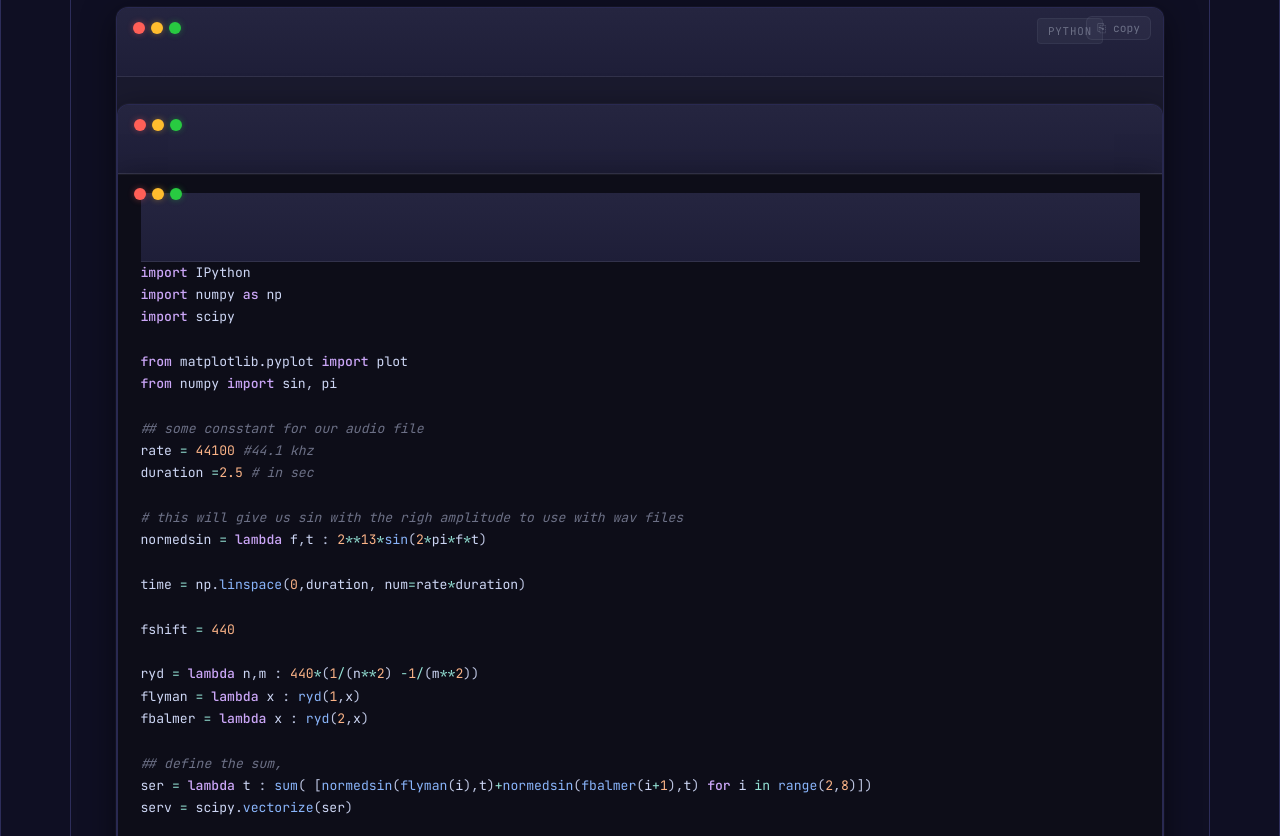
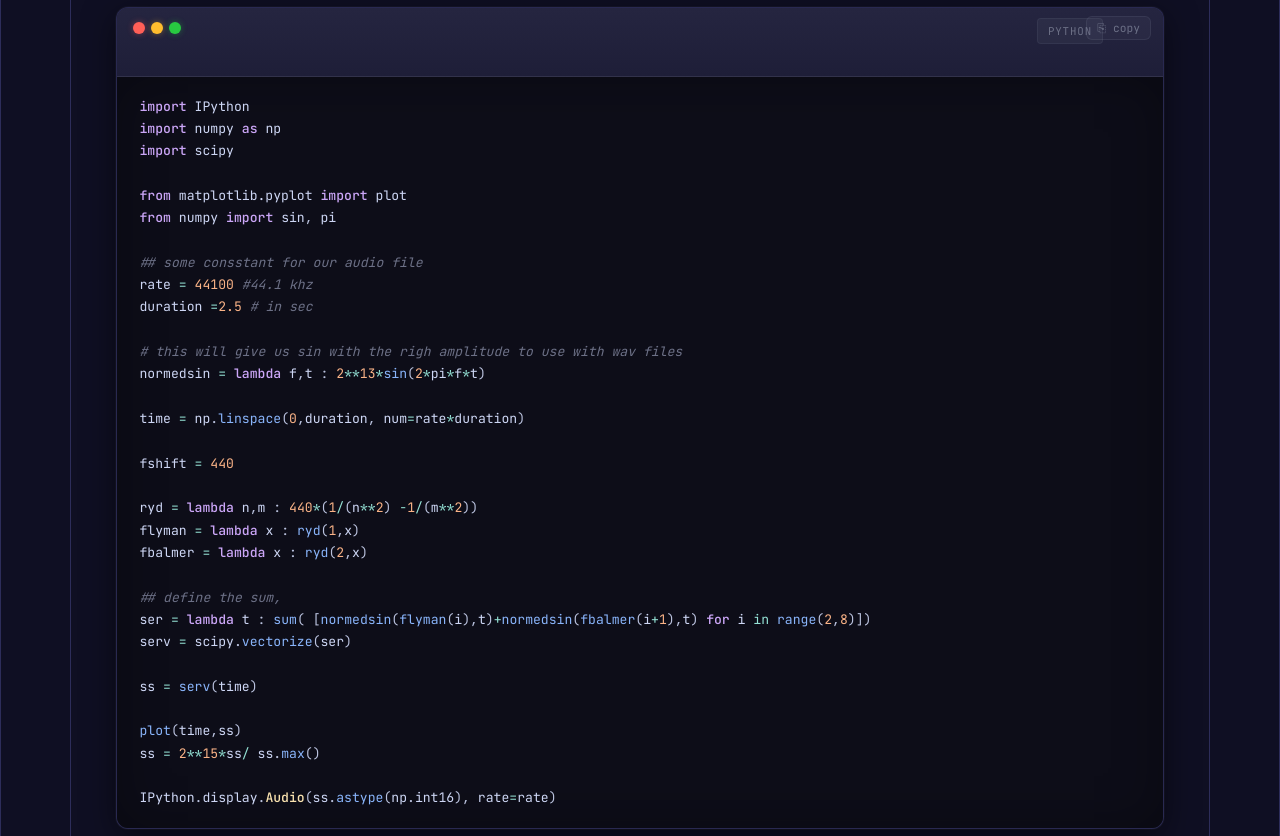
Before and after one commit to keshan/keshan.github.io, a Jekyll site: the page built from _posts/2018-07-14-Listening-to-Hydrogen.md, in a window 1280 px wide. Shown: the part 1227-2063 px from the top of the page. Built offline with Jekyll 4.4.1, drawn with Linux system fonts in a browser that asks for light colours; comment, search, counter and statistics services are not loaded; grey boxes are pictures that could not be loaded.

Commit message:
Fix code block rendering - remove duplicate headers, add language labels

```diff
--- a/assets/css/terminal-theme.css
+++ b/assets/css/terminal-theme.css
@@ -2916,8 +2916,6 @@ a:hover .fa {
    ======================================== */
 
 /* Terminal window wrapper for code blocks */
-.highlight,
-.code-block-wrapper,
 div.highlighter-rouge,
 figure.highlight {
   background: #1a1a2e !important;
@@ -2934,8 +2932,6 @@ figure.highlight {
 }
 
 /* Hover glow effect on code blocks */
-.highlight:hover,
-.code-block-wrapper:hover,
 div.highlighter-rouge:hover,
 figure.highlight:hover {
   border-color: rgba(0, 255, 136, 0.15) !important;
@@ -2946,9 +2942,7 @@ figure.highlight:hover {
     inset 0 1px 0 rgba(255, 255, 255, 0.05) !important;
 }
 
-/* Terminal header bar */
-.highlight::before,
-.code-block-wrapper::before,
+/* Terminal header bar - only on outer wrapper */
 div.highlighter-rouge::before,
 figure.highlight::before {
   content: '' !important;
@@ -2960,9 +2954,7 @@ figure.highlight::before {
   min-height: 40px !important;
 }
 
-/* Terminal traffic lights */
-.highlight::after,
-.code-block-wrapper::after,
+/* Terminal traffic lights - only on outer wrapper */
 div.highlighter-rouge::after,
 figure.highlight::after {
   content: '' !important;
@@ -2983,6 +2975,26 @@ figure.highlight::after {
   z-index: 2 !important;
 }
 
+/* Inner highlight div should NOT have pseudo-elements */
+div.highlighter-rouge div.highlight,
+figure.highlight div.highlight {
+  background: transparent !important;
+  border: none !important;
+  border-radius: 0 !important;
+  margin: 0 !important;
+  box-shadow: none !important;
+  position: static !important;
+}
+
+/* Hide any ::before or ::after on inner .highlight */
+div.highlighter-rouge div.highlight::before,
+div.highlighter-rouge div.highlight::after,
+figure.highlight div.highlight::before,
+figure.highlight div.highlight::after {
+  display: none !important;
+  content: none !important;
+}
+
 /* Language label injected by JS */
 .code-lang-label {
   position: absolute !important;
@@ -3049,9 +3061,7 @@ div.highlighter-rouge .code-header,
   z-index: 1 !important;
 }
 
-/* Pre element inside highlight */
-.highlight pre,
-.code-block-wrapper pre,
+/* Pre element inside highlight - ONLY the inner div.highlight pre should have this styling */
 div.highlighter-rouge pre,
 figure.highlight pre {
   background: #0d0d18 !important;
@@ -3063,7 +3073,6 @@ figure.highlight pre {
   font-family: 'JetBrains Mono', 'Fira Code', 'SF Mono', monospace !important;
   font-size: 0.875rem !important;
   line-height: 1.7 !important;
-  counter-reset: line-numbering !important;
 }
 
 /* Code element */
```
Also changed, not shown: assets/js/terminal.js (+15 -0 lines).
